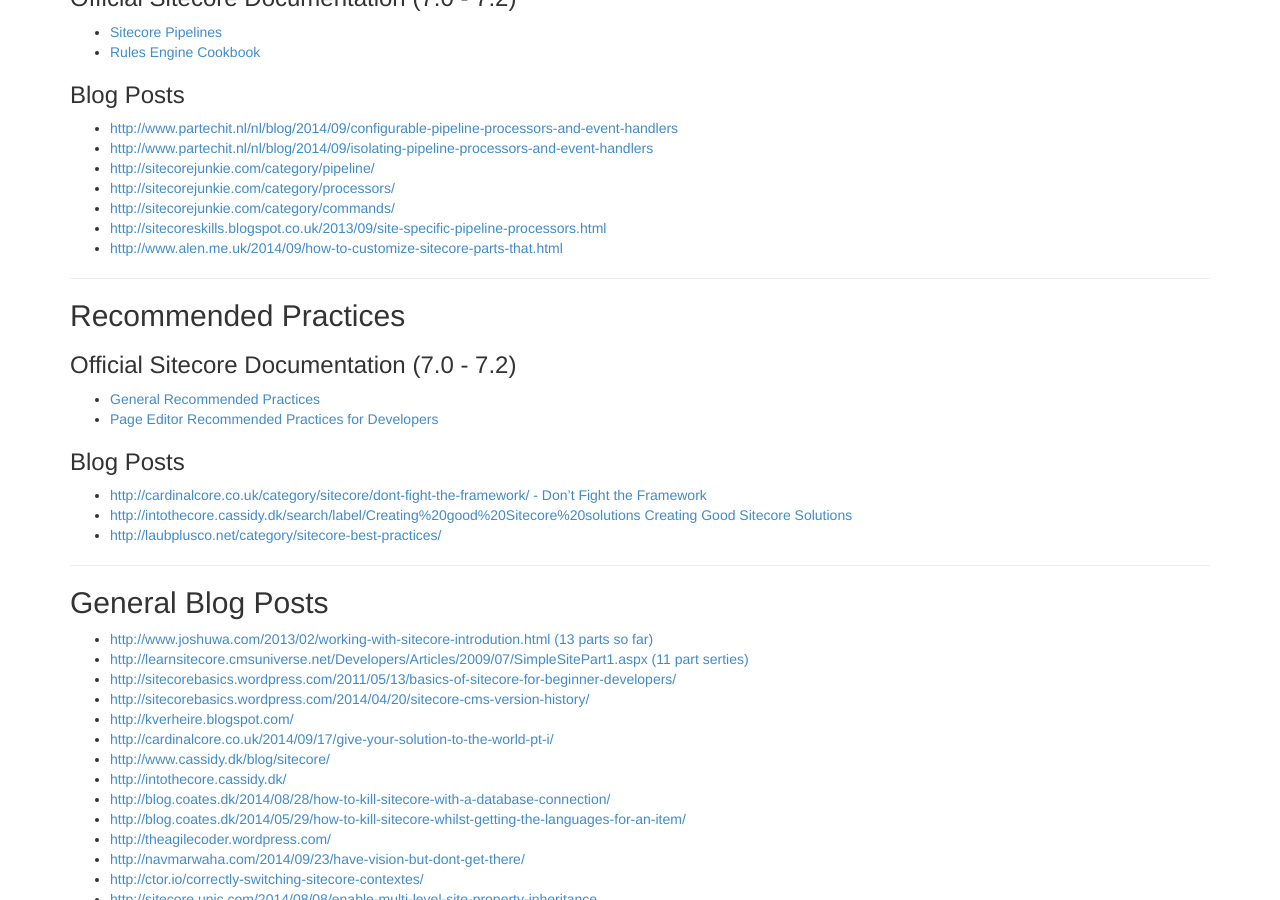
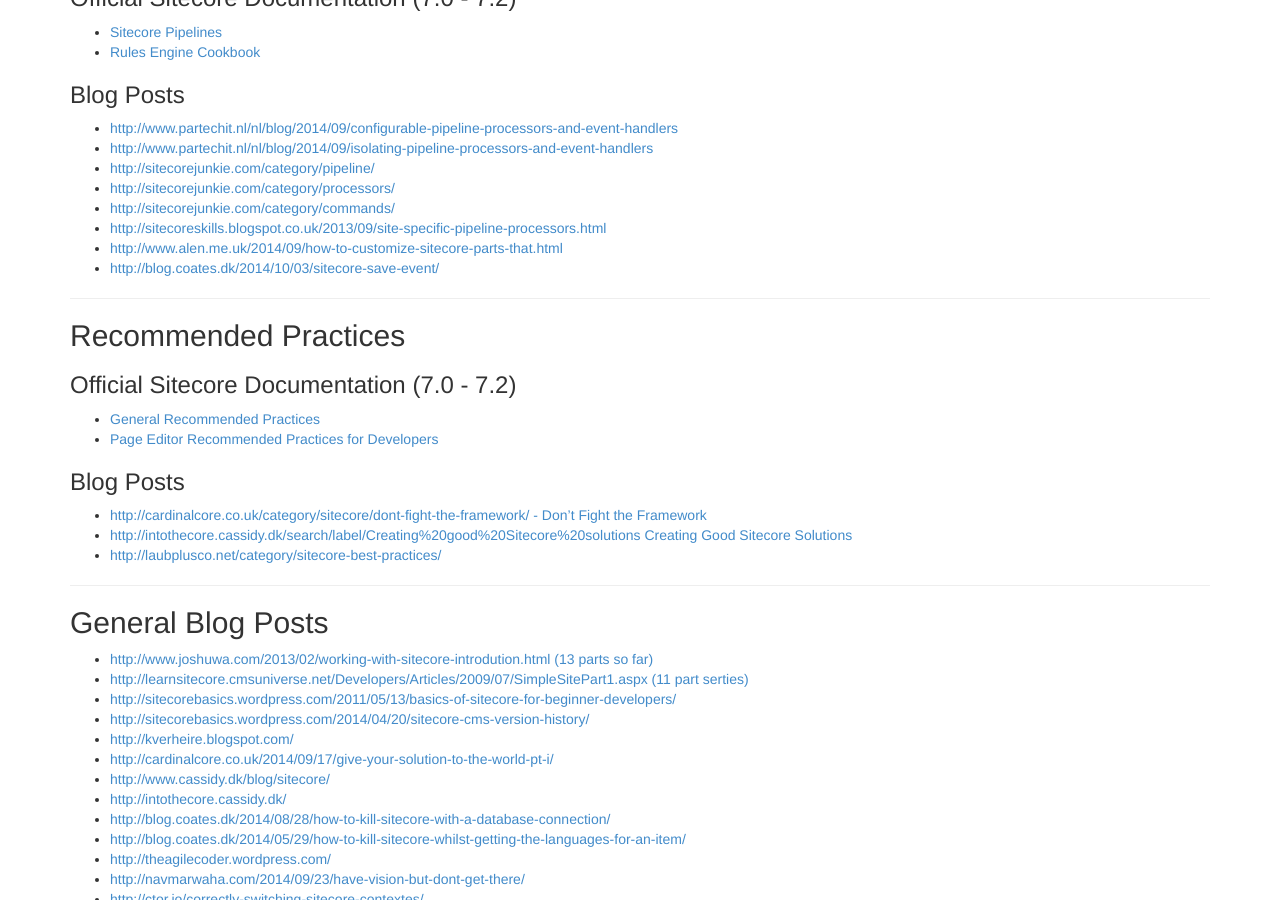
Before and after one commit to Sitecore-Community/docs, a Jekyll site: the page built from documentation/Sitecore Fundamentals/index.md, in a window 1280 px wide and 900 px high, scrolled down 2591 px. Built offline with Jekyll 4.4.1, drawn with Linux system fonts in a browser that asks for light colours; nearby versions of some CDN libraries; some of the changed lines change nothing that is shown.

Commit message:
Modified file using Dillinger

```diff
--- a/documentation/Sitecore Fundamentals/index.md
+++ b/documentation/Sitecore Fundamentals/index.md
@@ -130,6 +130,7 @@
 * [http://sitecorejunkie.com/category/commands/](http://sitecorejunkie.com/category/commands/)
 * [http://sitecoreskills.blogspot.co.uk/2013/09/site-specific-pipeline-processors.html](http://sitecoreskills.blogspot.co.uk/2013/09/site-specific-pipeline-processors.html)
 * [http://www.alen.me.uk/2014/09/how-to-customize-sitecore-parts-that.html](http://www.alen.me.uk/2014/09/how-to-customize-sitecore-parts-that.html)
+* [http://blog.coates.dk/2014/10/03/sitecore-save-event/](http://blog.coates.dk/2014/10/03/sitecore-save-event/)
 
 --------------------------
 
```
